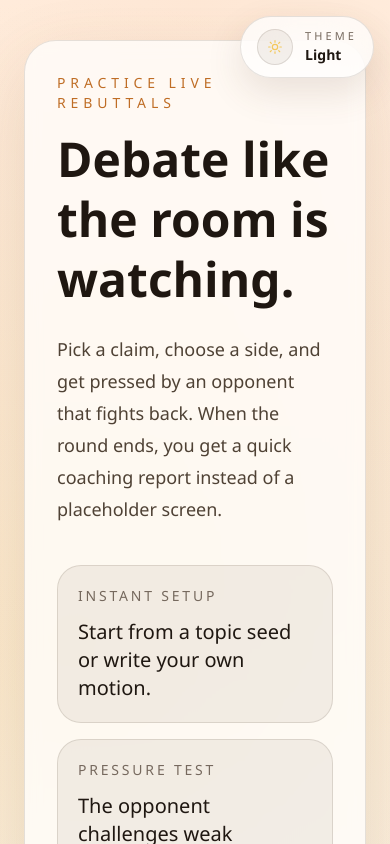
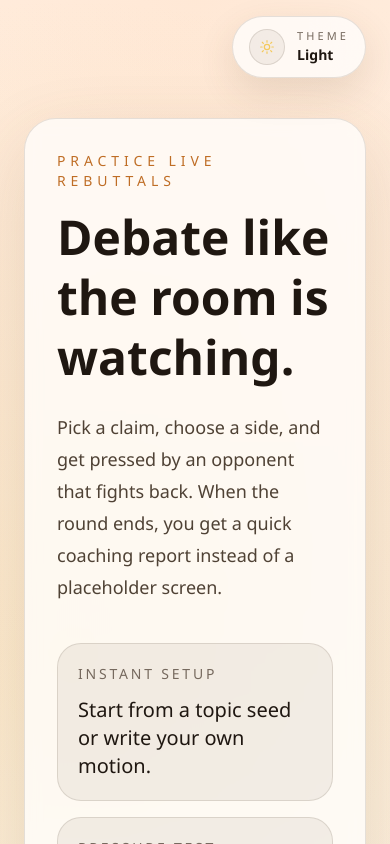
Before and after one commit to Damay0896/debate-me, a Next.js app: page / in a window 390 px wide. Shown: the top 844 px of the page. Built offline with nearby package versions, Linux system fonts and the light colour scheme.

Commit message:
Polish report controls and mobile layout

```diff
--- a/app/globals.css
+++ b/app/globals.css
@@ -747,6 +747,10 @@ html[data-theme="light"] .theme-accent-chip {
   content: "\201C";
 }
 
+.export-mode .app-topbar {
+  display: none;
+}
+
 .export-mode .theme-toggle {
   display: none;
 }
--- a/app/layout.tsx
+++ b/app/layout.tsx
@@ -24,8 +24,14 @@ export default function RootLayout({
           {THEME_INIT_SCRIPT}
         </Script>
         <style id="theme-overrides">{THEME_STYLE_BLOCK}</style>
-        <ThemeToggle />
-        {children}
+        <div className="min-h-full">
+          <div className="app-topbar relative z-40">
+            <div className="mx-auto flex max-w-6xl justify-end px-6 pt-4 sm:px-8">
+              <ThemeToggle />
+            </div>
+          </div>
+          {children}
+        </div>
       </body>
     </html>
   );
--- a/app/results/results-view.tsx
+++ b/app/results/results-view.tsx
@@ -407,7 +407,8 @@ export default function ResultsView({ initialSessionId }: ResultsViewProps) {
         </header>
 
         <nav className="theme-card report-nav sticky top-4 z-20 rounded-[1.6rem] border px-3 py-3 backdrop-blur">
-          <div className="report-nav-scroll flex items-center gap-2 overflow-x-auto pb-1">
+          <div className="flex flex-col gap-3 lg:flex-row lg:items-center">
+            <div className="report-nav-scroll flex min-w-0 items-center gap-2 overflow-x-auto pb-1">
               {reportSections.map((section) => (
                 <a
                   key={section.href}
@@ -417,10 +418,11 @@ export default function ResultsView({ initialSessionId }: ResultsViewProps) {
                   {section.label}
                 </a>
               ))}
+            </div>
             <button
               type="button"
               onClick={exportFeedbackPdf}
-              className="theme-button-secondary ml-2 inline-flex shrink-0 items-center justify-center rounded-full border px-4 py-2 text-sm font-semibold transition sm:ml-auto"
+              className="theme-button-secondary inline-flex w-full shrink-0 items-center justify-center rounded-full border px-4 py-2 text-sm font-semibold transition sm:w-auto lg:ml-auto"
             >
               Export PDF
             </button>
--- a/components/theme-toggle.tsx
+++ b/components/theme-toggle.tsx
@@ -131,11 +131,10 @@ export default function ThemeToggle() {
   }
 
   return (
-    <div className="pointer-events-none fixed right-4 top-4 z-50">
     <button
       type="button"
       onClick={toggleTheme}
-        className="theme-toggle pointer-events-auto flex items-center gap-3 rounded-full border px-4 py-3 backdrop-blur-xl"
+      className="theme-toggle inline-flex items-center gap-3 rounded-full border px-4 py-3 backdrop-blur-xl"
       aria-label={
         mounted
           ? `Switch to ${theme === "dark" ? "light" : "dark"} mode`
@@ -157,6 +156,5 @@ export default function ThemeToggle() {
         </span>
       </span>
     </button>
-    </div>
   );
 }
```
Lines whose indentation alone changed are shown as unchanged.
